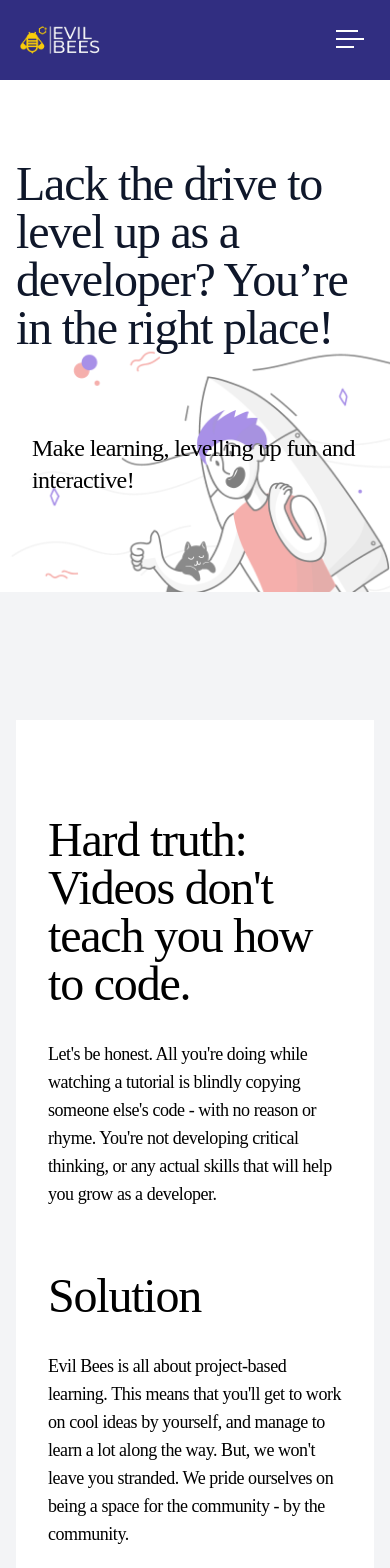
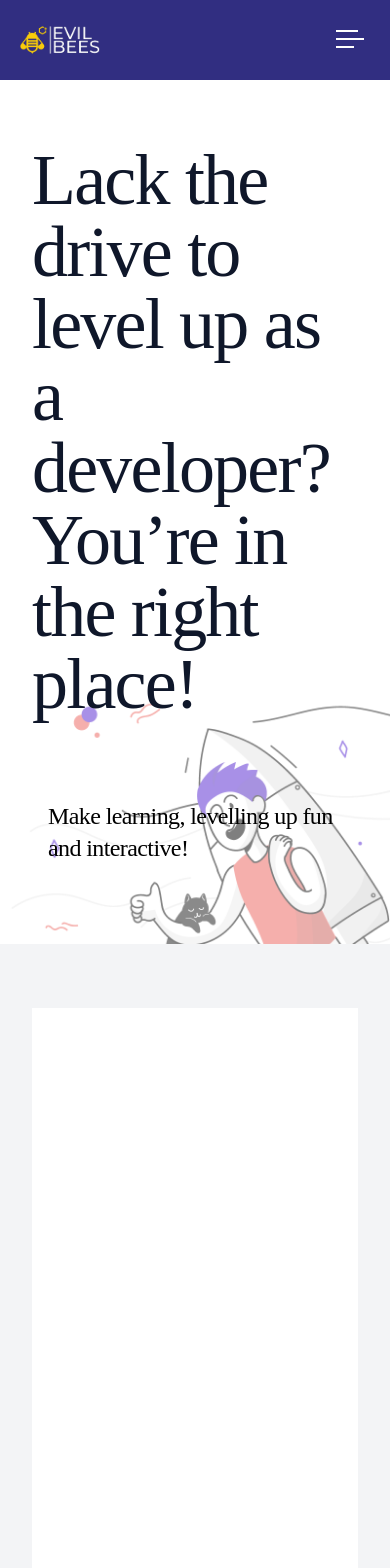
Before and after one commit to nikolap994/evil_bees, a Next.js app: page / in a window 390 px wide. Shown: the top 1568 px of the page. Built offline with nearby package versions, Linux system fonts and the light colour scheme.

Commit message:
Update Homepage section responsive styles

```diff
--- a/components/cta/growth.js
+++ b/components/cta/growth.js
@@ -1,7 +1,7 @@
 export default function Growth() {
 	return (
-		<section className="bg-indigo-900 text-white pt-20 lg:mt-0 py-12 px-8">
-			<div className="max-w-7xl mx-auto">
+		<section className="bg-indigo-900 text-white py-16 md:py-24 lg:py-32 px-8 lg:px-12">
+			<div className="max-w-7xl mx-auto p-8 lg:p-0">
 				<h3 className="font-display text-4xl tracking-tight text-center mt-3 mb-12">
 					There are several components that are integral for growth:
 				</h3>
--- a/components/cta/hard-truth.js
+++ b/components/cta/hard-truth.js
@@ -3,14 +3,14 @@ import Growth from "./growth";
 export default function HardTruthCTA() {
 	return (
 		<section className="bg-gray-100">
-			<div className="relative overflow-hidden text-black pt-32 lg:pt-20 pb-28">
-				<div className="mx-auto max-w-7xl px-4 sm:px-6 lg:px-8 relative">
+			<div className="text-black text-white py-16 md:py-24 lg:py-32 px-8 lg:px-12">
+				<div className="mx-auto max-w-7xl">
 					<div className="bg-white p-8 md:mx-auto md:text-center">
 						<h2 className="font-display text-5xl tracking-tight mt-16">
 							Hard truth: Videos <span className="font-medium">don&apos;t</span>{" "}
 							teach you how to code.
 						</h2>
-						<p className="mt-8 text-lg tracking-tight">
+						<p className="mt-8 text-lg tracking-tight text-justify lg:text-center max-w-4xl mx-auto">
 							Let&apos;s be honest. All you&apos;re doing while watching a
 							tutorial is blindly copying someone else&apos;s code - with no
 							reason or rhyme. You&apos;re not developing critical thinking, or
@@ -20,7 +20,7 @@ export default function HardTruthCTA() {
 						<h2 className="mt-16 font-display text-5xl tracking-tight">
 							Solution
 						</h2>
-						<p className="mt-8 text-lg tracking-tight mb-16">
+						<p className="mt-8 text-lg tracking-tight mb-16 text-justify lg:text-center max-w-4xl mx-auto">
 							Evil Bees is all about project-based learning. This means that
 							you&apos;ll get to work on cool ideas by yourself, and manage to
 							learn a lot along the way. But, we won&apos;t leave you stranded.
--- a/components/cta/open-source-faq.js
+++ b/components/cta/open-source-faq.js
@@ -1,6 +1,6 @@
 export default function OpenSourceFAQ() {
 	return (
-		<section className="py-32">
+		<section className="py-16 md:py-24 lg:py-32 px-8 lg:px-12">
 			<div className="mx-auto max-w-7xl px-4 sm:px-6 lg:px-8">
 				<div>
 					<h2 className="font-display mb-12 text-4xl tracking-tight text-slate-900">
--- a/components/cta/solving-problems.js
+++ b/components/cta/solving-problems.js
@@ -1,7 +1,7 @@
 export default function SolvingProblems() {
 	return (
-		<section className="py-32">
-			<div className="mx-auto max-w-7xl px-4 sm:px-6 lg:px-8">
+		<section className="py-16 md:py-24 lg:py-32 px-8 lg:px-12">
+			<div className="mx-auto max-w-7xl p-8">
 				<div>
 					<h2 className="font-display mb-12 tracking-tight text-slate-900 text-4xl">
 						Solving problems together.
--- a/components/cta/what-we-stand-for.js
+++ b/components/cta/what-we-stand-for.js
@@ -1,11 +1,11 @@
 export default function StandForCTA() {
 	return (
-    <div className="relative overflow-hidden bg-indigo-900 py-32">
-      <div className="mx-auto max-w-7xl px-4 sm:px-6 lg:px-8 relative">
+		<section className="bg-indigo-900 py-16 md:py-24 lg:py-32 px-8 lg:px-12">
+			<div className="mx-auto max-w-7xl p-8">
 				<h2 className="font-display mb-8 text-3xl tracking-tight text-white sm:text-4xl">
 					What We Stand For ?
 				</h2>
-        <p className="mt-4 text-lg tracking-tight p-4 text-white">
+				<p className="mt-4 text-lg tracking-tight py-4 text-white">
 					We are not a web development organization, nor a marketing
 					organization. We are a group of like-minded individuals who are
 					unified by a single idea — <strong>create something great, learn & improve
@@ -18,6 +18,6 @@ export default function StandForCTA() {
 					community for you to lean on, and bounce ideas off of.
 				</p>
 			</div>
-    </div>
+		</section>
 	);
 }
--- a/components/hero/homepage-hero.js
+++ b/components/hero/homepage-hero.js
@@ -12,8 +12,8 @@ export default function HomepageHero() {
 					priority={true}
 				/>
 			</div>
-			<div className="mx-auto max-w-7xl px-4 sm:px-6 lg:px-8 py-20 text-center">
-				<h1 className="z-10 max-w-4xl font-display text-5xl font-medium tracking-tight text-left text-slate-900 sm:text-7xl">
+			<div className="mx-auto max-w-7xl text-center py-16 md:py-24 lg:py-32 px-8 lg:px-12">
+				<h1 className="z-10 max-w-4xl font-display text-5xl font-medium tracking-tight text-left text-slate-900 text-7xl">
 					Lack the drive to level up as a developer? You’re in the right place!
 				</h1>
 				<p className="p-4 mx-auto lg:mx-0 mt-16 max-w-2xl text-2xl tracking-tight text-left">
```
Lines whose indentation alone changed are shown as unchanged.
